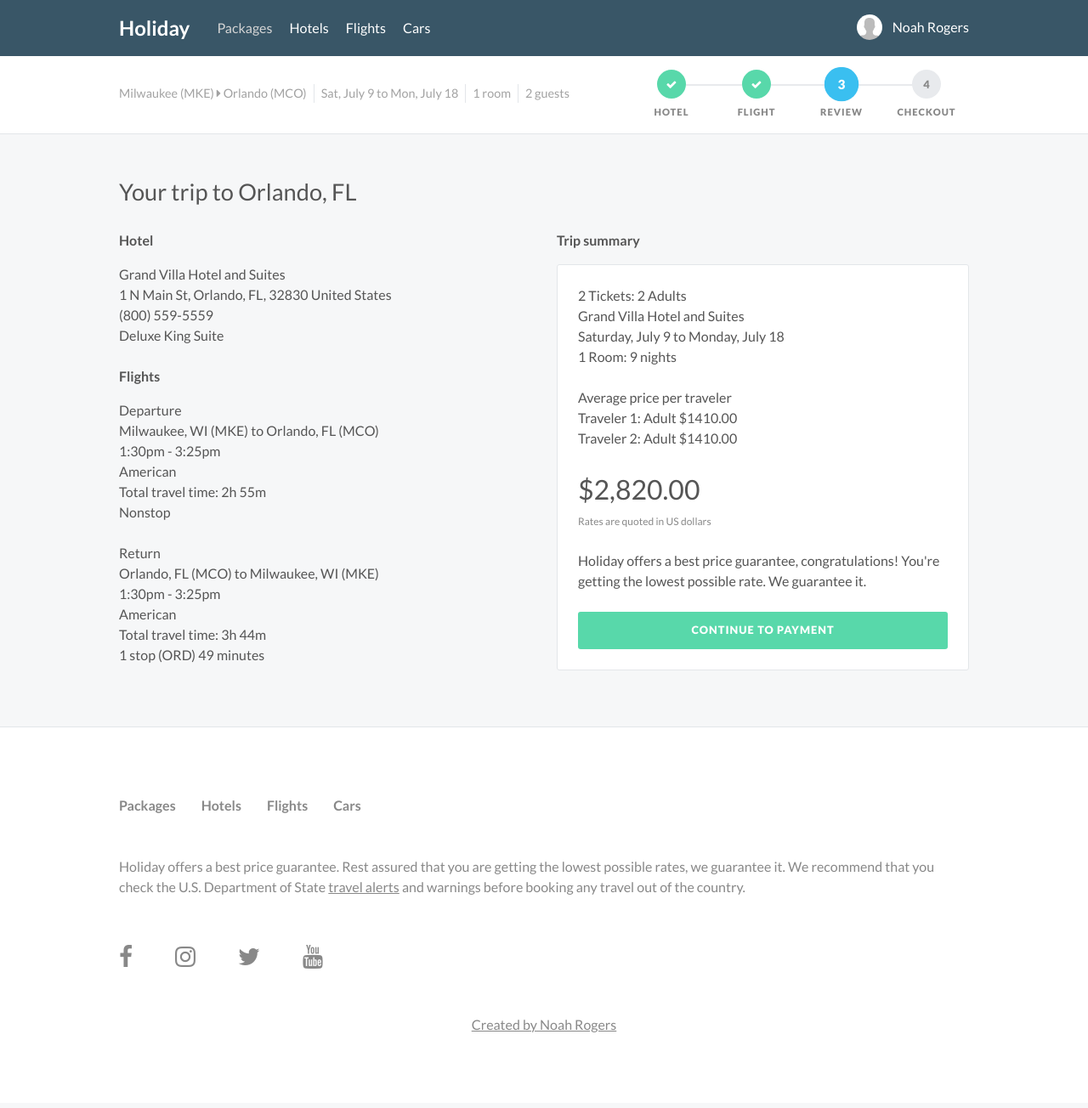
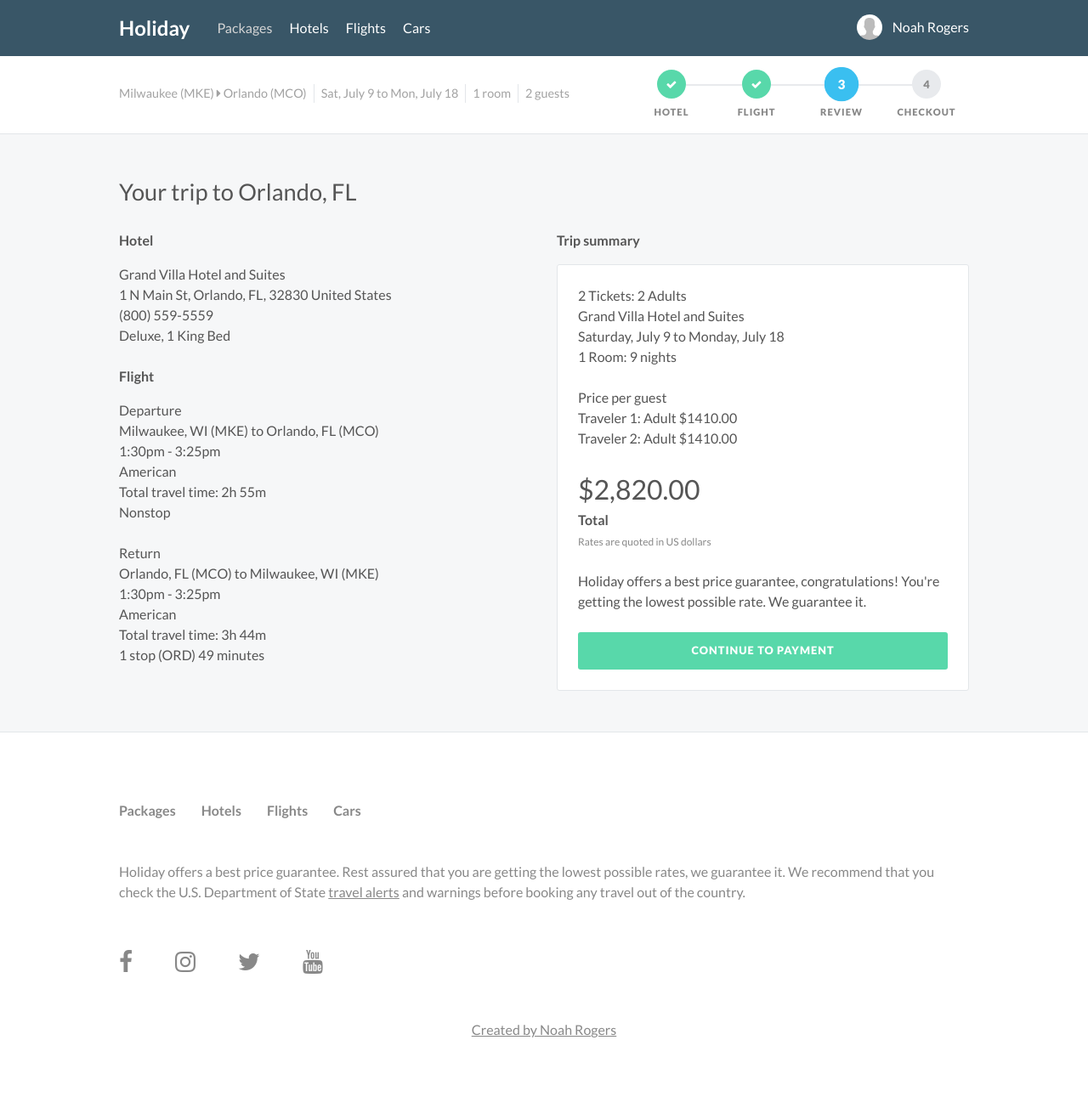
Before and after one commit to Treydor/holiday, a Jekyll site: the page built from _pages/packages/package-review.html, in a window 1280 px wide. Shown: the whole page at 85% size. Built offline with Jekyll 4.4.1, drawn with Linux system fonts in a browser that asks for light colours; nearby versions of some CDN libraries.

Commit message:
Adds total to review page

```diff
--- a/_pages/packages/package-review.html
+++ b/_pages/packages/package-review.html
@@ -17,9 +17,9 @@
           <p>Grand Villa Hotel and Suites</p>
           <p>1 N Main St, Orlando, FL, 32830 United States</p>
           <p>(800) 559-5559</p>
-          <p>Deluxe King Suite</p>
+          <p>Deluxe, 1 King Bed</p>
         </div>
-        <h3 class="review__title">Flights</h3>
+        <h3 class="review__title">Flight</h3>
         <div class="review__group">
           <p>Departure</p>
           <p>Milwaukee, WI (MKE) to Orlando, FL (MCO)</p>
@@ -47,12 +47,13 @@
             <p>1 Room: 9 nights</p>
           </div>
           <div class="review__group">
-            <p>Average price per traveler</p>
+            <p>Price per guest</p>
             <p>Traveler 1: Adult $1410.00</p>
             <p>Traveler 2: Adult $1410.00</p>
           </div>
           <div class="review__group">
             <h2 class="card__total">$2,820.00</h2>
+            <p><strong>Total</strong></p>
             <span class="subtitle">Rates are quoted in US dollars</p>
           </div>
           <div class="review__group">
```
